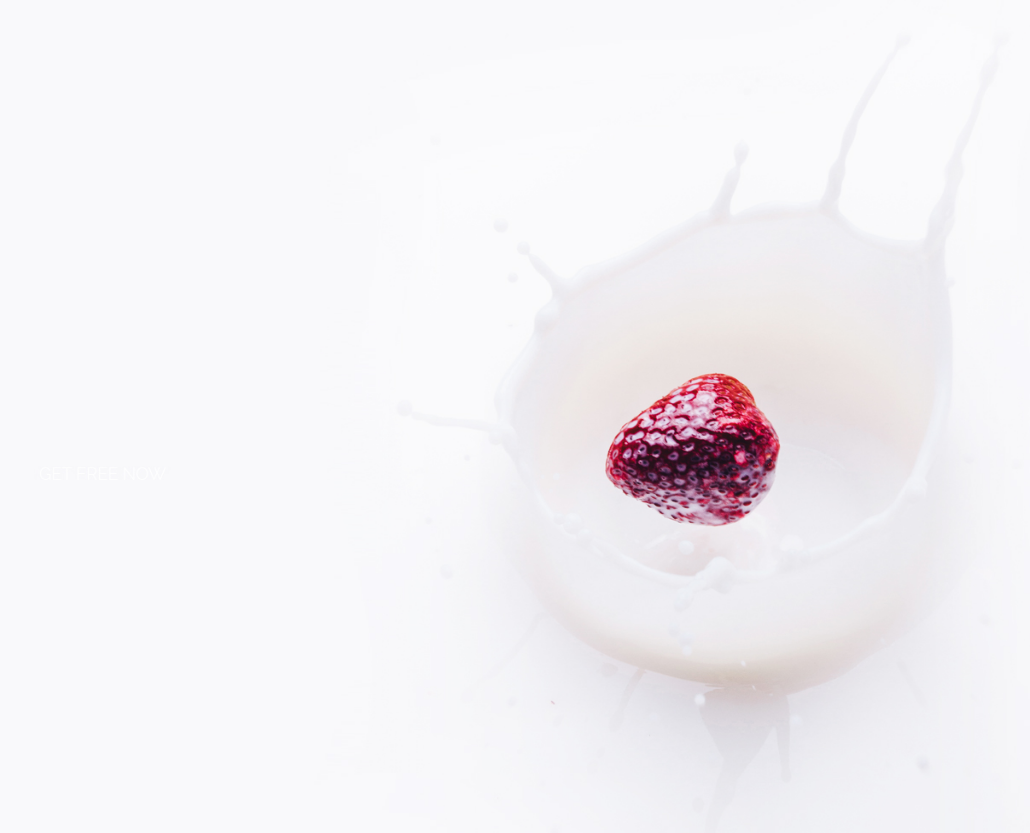
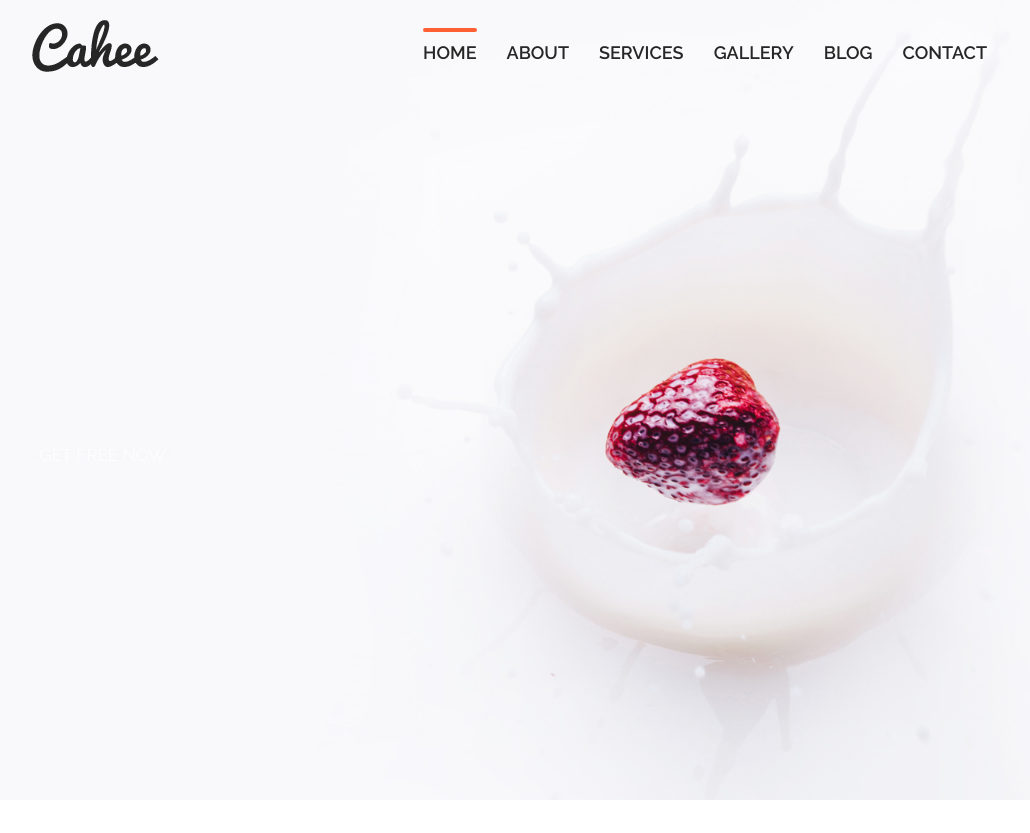
Before and after one commit to manioart/bootstrap3-website, a plain HTML site: page index.html in a window 1280 px wide. Shown: the whole page, without its empty margins (123-1153 px from the left). After the commit the page ends 800 px from the top, so only its background shows below. Drawn offline with nearby package versions, Linux system fonts and the light colour scheme.

Commit message:
adding menu

```diff
--- a/css/style.css
+++ b/css/style.css
@@ -2,4 +2,47 @@ header {
     background-image: url("../img/header-background.jpg");
     background-size: 100% 100%;
     background-repeat: no-repeat;
+    min-height: 100vh;
 }
+.content-wrapper {
+    margin: 20px auto 0 auto !important;
+    width: 80%;
+}
+.navbar-default .navbar-collapse, .navbar-default .navbar-form {
+    border: none !important;
+}
+.navbar-default {
+    padding-top: 8px;
+    background-color: transparent !important;
+    border: none !important;
+}
+.nav li a {
+    font-family: 'Raleway', sans-serif;
+    font-weight: 600;
+    text-transform: uppercase;
+    color: #262626 !important;
+    font-size: 18px;
+}
+.nav li a:hover {
+    color: #ff6033 !important;
+}
+.active::before {
+    content: '';
+    position: absolute;
+    width: calc(100% - 30px);
+    height: 4px;
+    border-radius: 4px;
+    background-color: #ff6033;
+    top: 0;
+    left: 15px;
+}
+.navbar-header {
+    margin-top: -50px;
+}
+.icon-bar {
+    background-color: #fff !important;
+}
+.navbar-toggle {
+    background-color: #ff6033 !important;
+    border: none !important;
+}
--- a/index.html
+++ b/index.html
@@ -11,12 +11,43 @@
     <link rel="stylesheet" href="https://maxcdn.bootstrapcdn.com/bootstrap/3.3.7/css/bootstrap.min.css" integrity="sha384-BVYiiSIFeK1dGmJRAkycuHAHRg32OmUcww7on3RYdg4Va+PmSTsz/K68vbdEjh4u" crossorigin="anonymous">
     <!-- jQuery -->
     <script src="https://ajax.googleapis.com/ajax/libs/jquery/1.12.4/jquery.min.js"></script>
-    <!-- Latest Bootstrap compiled and minified JavaScript -->
+    <!-- Bootstrap compiled and minified JavaScript -->
     <script src="https://maxcdn.bootstrapcdn.com/bootstrap/3.3.7/js/bootstrap.min.js" integrity="sha384-Tc5IQib027qvyjSMfHjOMaLkfuWVxZxUPnCJA7l2mCWNIpG9mGCD8wGNIcPD7Txa" crossorigin="anonymous"></script>
+    <!-- Fonts -->
+    <link rel="preconnect" href="https://fonts.googleapis.com">
+    <link rel="preconnect" href="https://fonts.gstatic.com" crossorigin>
+    <link href="https://fonts.googleapis.com/css2?family=Raleway:wght@100;200;300;400;500;600;700;800;900&display=swap" rel="stylesheet">
 </head>
 <body>
     <header class="container-fluid">
-        <img class="invisible img-responsive" src="img/header-background.jpg" alt="Header Background"/>
+        <div class="row content-wrapper">
+            <div class="col-md-2">
+                <img class="logo" src="img/logo.png" alt="Logo Cahee"/>
+            </div>
+            <div class="col-md-10">
+                <nav class="navbar navbar-default" role="navigation">
+                    <!-- Brand and toggle get grouped for better mobile display -->
+                    <div class="navbar-header">
+                      <button type="button" class="navbar-toggle" data-toggle="collapse" data-target="#navbar-collapse-1">
+                        <span class="sr-only">Toggle navigation</span>
+                        <span class="icon-bar"></span>
+                        <span class="icon-bar"></span>
+                        <span class="icon-bar"></span>
+                      </button>
+                    </div>
+                    <div class="collapse navbar-collapse" id="navbar-collapse-1">
+                      <ul class="nav navbar-nav navbar-right">
+                        <li><a href="#" class="active">Home</a></li>
+                        <li><a href="#">About</a></li>
+                        <li><a href="#">Services</a></li>
+                        <li><a href="#">Gallery</a></li>
+                        <li><a href="#">Blog</a></li>
+                        <li><a href="#">Contact</a></li>
+                      </ul>
+                    </div>
+                  </nav>
+            </div>
+        </div>
     </header>
 </body>
 </html>
```
Also changed, not shown: img/logo.png (added).
